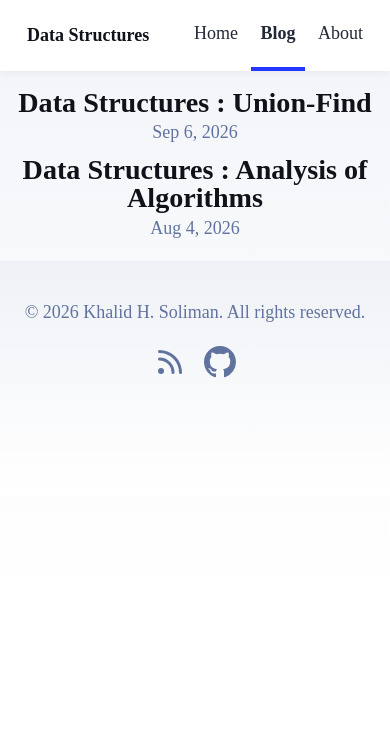
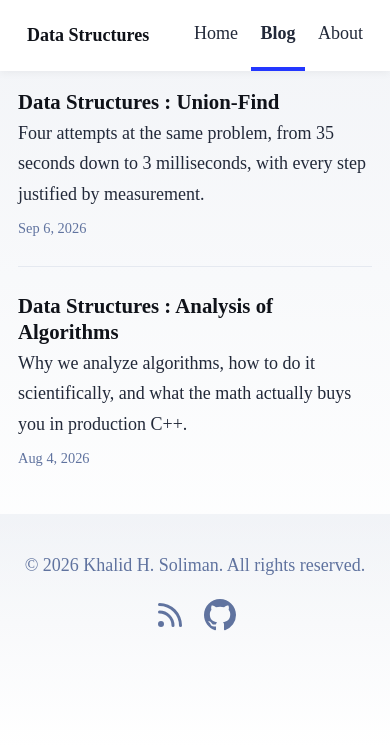
Before and after one commit to khalidHsoliman/data-structures, an Astro site in the folder site/: page /blog in a window 390 px wide. Built offline with nearby package versions, Linux system fonts and the light colour scheme; Astro itself is replaced by a stand-in of ours.

Commit message:
style: fix headline indentation

```diff
--- a/site/src/pages/blog/index.astro
+++ b/site/src/pages/blog/index.astro
@@ -17,71 +17,56 @@ const posts = (await getCollection('blog')).sort(
 	<head>
 		<BaseHead title={SITE_TITLE} description={SITE_DESCRIPTION} />
 		<style>
-			main {
-				width: 960px;
-			}
 			ul {
-				display: flex;
-				flex-wrap: wrap;
-				gap: 2rem;
 				list-style-type: none;
 				margin: 0;
 				padding: 0;
 			}
 			ul li {
-				width: calc(50% - 1rem);
+				padding: 1.6rem 0;
+				border-bottom: 1px solid rgb(var(--gray-light));
 			}
-			ul li * {
+			ul li:first-child {
+				padding-top: 0;
+			}
+			ul li:last-child {
+				border-bottom: none;
+			}
+			ul li a {
+				display: block;
 				text-decoration: none;
 				transition: 0.2s ease;
 			}
-			ul li:first-child {
+			ul li img {
 				width: 100%;
-				margin-bottom: 1rem;
-				text-align: center;
-			}
-			ul li:first-child img {
-				width: 100%;
-			}
-			ul li:first-child .title {
-				font-size: 2.369rem;
-			}
-			ul li img {
-				margin-bottom: 0.5rem;
+				margin-bottom: 0.75rem;
 				border-radius: 12px;
 			}
-			ul li a {
-				display: block;
+			.title {
+				margin: 0 0 0.2rem 0;
+				font-size: 1.5rem;
+				line-height: 1.25;
+				color: rgb(var(--black));
 			}
-			.title {
-				margin: 0;
-				color: rgb(var(--black));
-				line-height: 1;
+			.description {
+				margin: 0 0 0.4rem 0;
+				color: rgb(var(--gray-dark));
 			}
 			.date {
 				margin: 0;
+				font-size: 0.9rem;
 				color: rgb(var(--gray));
 			}
-			ul li a:hover h4,
+			ul li a:hover .title,
 			ul li a:hover .date {
 				color: rgb(var(--accent));
 			}
-			ul a:hover img {
+			ul li a:hover img {
 				box-shadow: var(--box-shadow);
 			}
 			@media (max-width: 720px) {
-				ul {
-					gap: 0.5em;
-				}
-				ul li {
-					width: 100%;
-					text-align: center;
-				}
-				ul li:first-child {
-					margin-bottom: 0;
-				}
-				ul li:first-child .title {
-					font-size: 1.563em;
+				.title {
+					font-size: 1.3rem;
 				}
 			}
 		</style>
@@ -98,7 +83,8 @@ const posts = (await getCollection('blog')).sort(
 									{post.data.heroImage && (
 										<Image width={720} height={360} src={post.data.heroImage} alt="" />
 									)}
-									<h4 class="title">{post.data.title}</h4>
+									<h2 class="title">{post.data.title}</h2>
+									<p class="description">{post.data.description}</p>
 									<p class="date">
 										<FormattedDate date={post.data.pubDate} />
 									</p>
```
